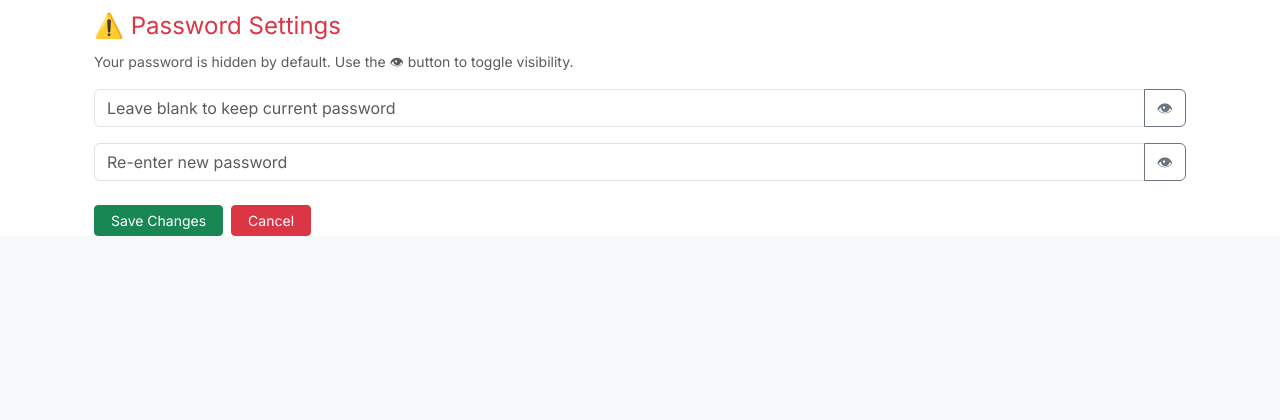
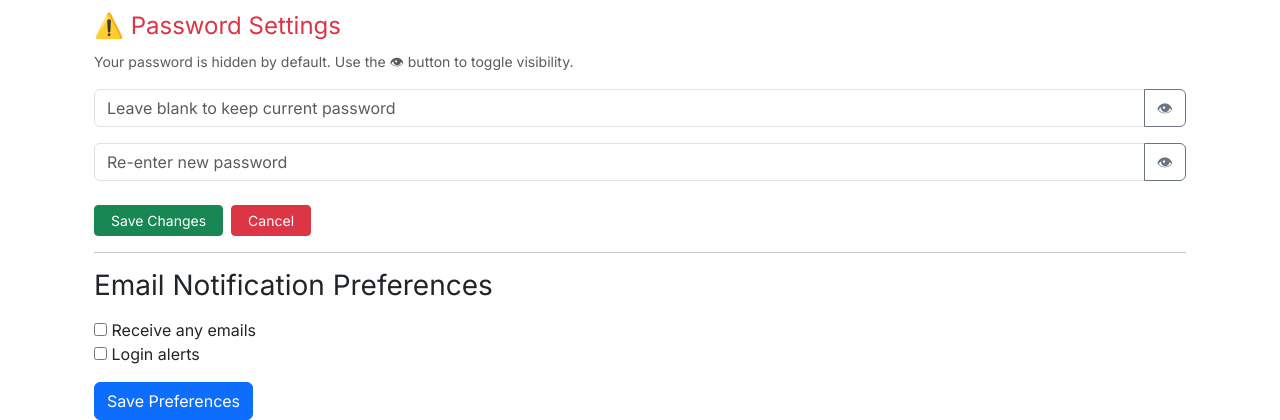
Before and after one commit to Jaredburne47/F25-Team16, a Flask app: template templates/settings.html in a window 1280 px wide. Shown: the part 738-1158 px from the top of the page. Before the commit the page ends 974 px from the top, so only its background shows below. Run offline with Flask 3, Linux system fonts and the light colour scheme; the template is opened without the code that fills it: most values are stand-ins (such as "Sample title", 1, 10 or a date in 2020); some libraries are stand-ins or nearby versions.

Commit message:
Added notification preferences in settings

```diff
--- a/templates/settings.html
+++ b/templates/settings.html
@@ -118,9 +118,8 @@
       </div>
     {% endif %}
 
-    <!-- ================= -->
-    <!-- Password Settings -->
-    <!-- ================= -->
+
+      <!-- Password Settings -->
     <hr class="my-4">
     <h4 class="text-danger">⚠️ Password Settings</h4>
     <p class="text-muted"><small>Your password is hidden by default. Use the 👁 button to toggle visibility.</small></p>
@@ -140,6 +139,32 @@
     </div>
   </form>
 
+    <hr>
+    <h3>Email Notification Preferences</h3>
+
+    <form action="{{ url_for('update_notifications') }}" method="post" class="mt-3">
+
+      <label><input type="checkbox" name="receive_emails" {% if user.receive_emails %}checked{% endif %}> Receive any emails</label><br>
+      <label><input type="checkbox" name="login_email" {% if user.login_email %}checked{% endif %}> Login alerts</label><br>
+
+      {% if role == 'driver' %}
+        <label><input type="checkbox" name="low_balance_email" {% if user.low_balance_email %}checked{% endif %}> Low balance alerts</label><br>
+        <label><input type="checkbox" name="points_added_email" {% if user.points_added_email %}checked{% endif %}> Points added notifications</label><br>
+        <label><input type="checkbox" name="points_removed_email" {% if user.points_removed_email %}checked{% endif %}> Points removed notifications</label><br>
+        <label><input type="checkbox" name="driver_dropped_email" {% if user.driver_dropped_email %}checked{% endif %}> Sponsor dropped me alerts</label><br>
+        <label><input type="checkbox" name="spend_points_email" {% if user.spend_points_email %}checked{% endif %}> Purchase confirmation (Spend points)</label><br>
+
+      {% elif role == 'sponsor' %}
+        <label><input type="checkbox" name="driver_app_email" {% if user.driver_app_email %}checked{% endif %}> New driver application notifications</label><br>
+
+      {% elif role == 'admin' %}
+        <label><input type="checkbox" name="sponsor_locked_email" {% if user.sponsor_locked_email %}checked{% endif %}> Sponsor locked alerts</label><br>
+      {% endif %}
+
+      <button type="submit" class="btn btn-primary mt-3">Save Preferences</button>
+    </form>
+
+    <!--Disable Account-->
     {% if session.get('role') in ['driver', 'sponsor'] %}
     <hr class="my-4">
     <div class="text-center">
```
